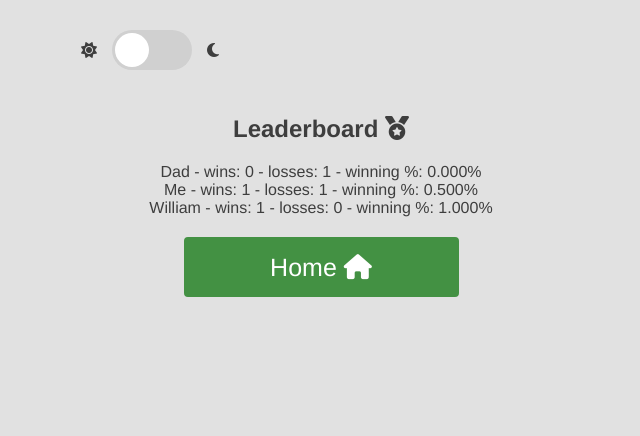
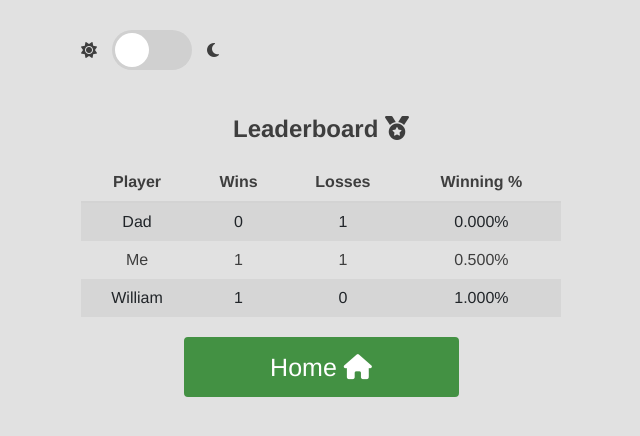
Before and after one commit to ClaytonDewey/tca-cribbage, a React (Create React App) app: page /#/leaderboard in a window 1280 px wide. Shown: the top 436 px of the page, without its empty margins (319-959 px from the left). Built offline with nearby package versions, Linux system fonts and the light colour scheme.

Commit message:
Rewrote Leaderboard with a table...

```diff
--- a/src/Components/Leaderboard.tsx
+++ b/src/Components/Leaderboard.tsx
@@ -24,13 +24,28 @@ export const Leaderboard = ({ gameResults, uniquePreviousPlayers }) => {
     return (
         <div className="container">
             <h2 className="text-center my-2">Leaderboard <i className="fa-solid fa-medal"></i></h2>
-            {
-                lb.map(x => (
-                    <>
-                        <p key={x.name}>{x.name} - wins: {x.wins} - losses: {x.losses} - winning %: {x.winningPercent}%</p>
-                    </>
-                ))
-            }
+            <table className="table table-striped">
+                <thead>
+                    <tr>
+                        <th scope="col">Player</th>
+                        <th scope="col">Wins</th>
+                        <th scope="col">Losses</th>
+                        <th scope="col">Winning %</th>
+                    </tr>
+                </thead>
+                <tbody>
+                    {
+                        lb.map(x => (
+                            <tr key={x.name}>
+                                <td>{x.name}</td>
+                                <td>{x.wins}</td>
+                                <td>{x.losses}</td>
+                                <td>{x.winningPercent}%</td>
+                            </tr>
+                        ))
+                    }
+                </tbody>
+            </table>
             <button className="btn btn-success mt-2" onClick={() => nav(-1)}>
                 Home <i className="fa-solid fa-house"></i>
             </button>
```
